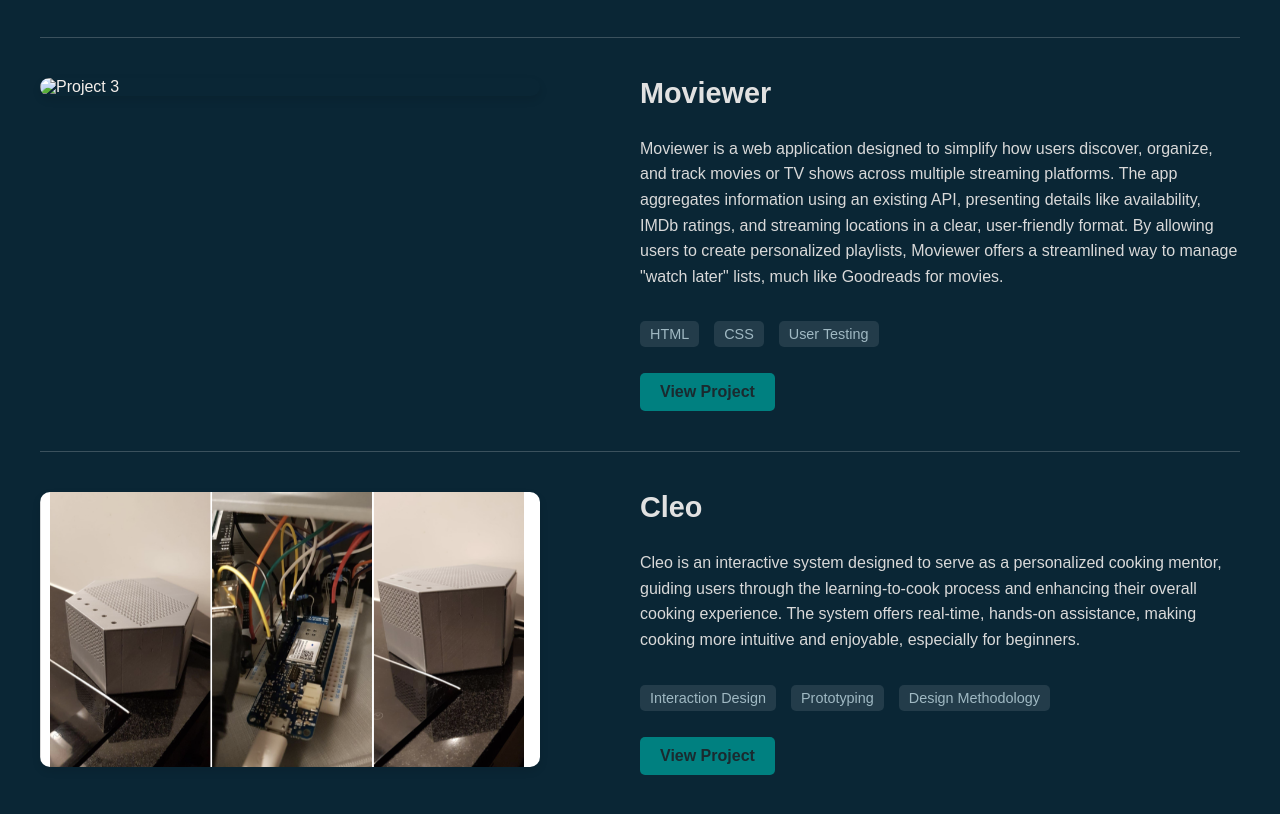
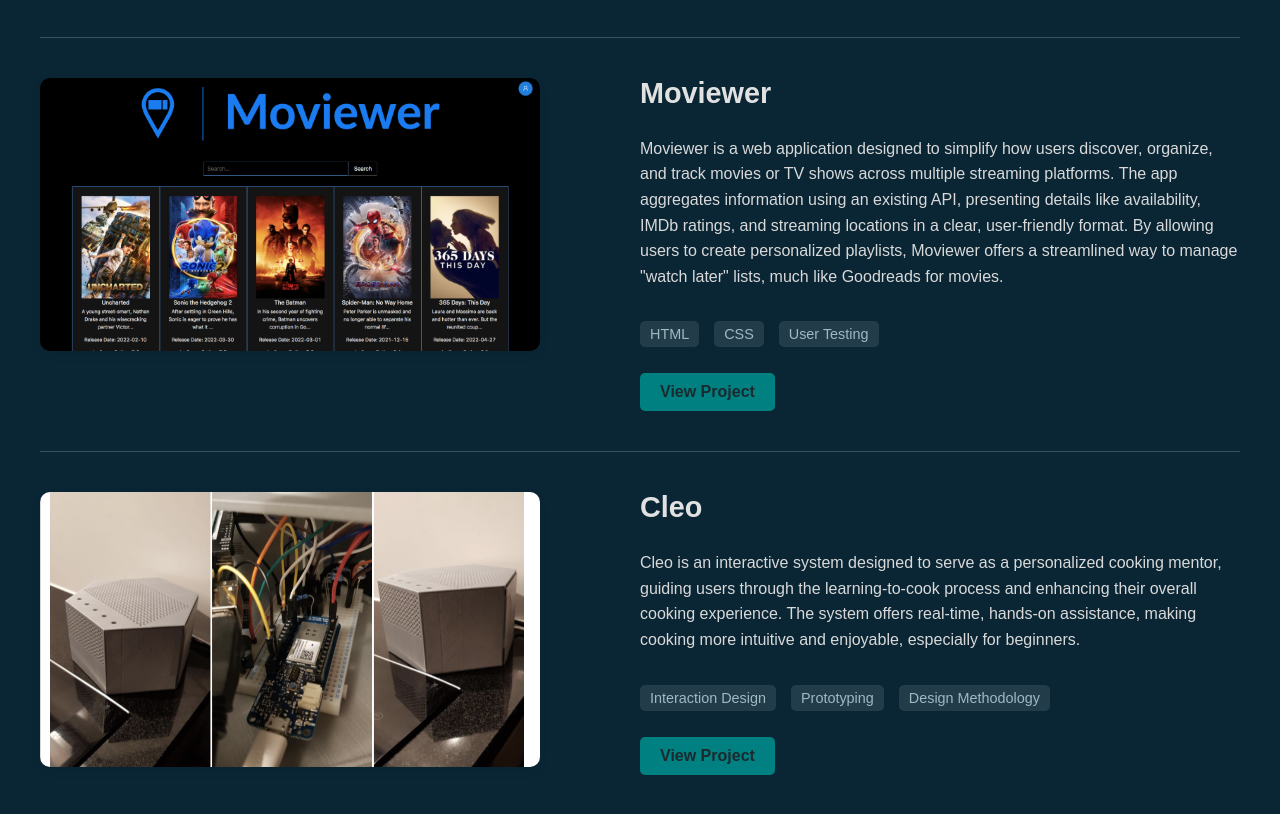
Before and after one commit to izabelle-lundqvist/portfolio, a plain HTML site: page index.html in a window 1280 px wide. Shown: the part 1649-2463 px from the top of the page. Drawn offline with Linux system fonts and the light colour scheme.

Commit message:
Update index.html

```diff
--- a/index.html
+++ b/index.html
@@ -64,7 +64,7 @@
 
         <div class="project">
             <div class="project-image">
-                <img src="project3_start.png" alt="Project 3">
+                <img src="project3_moviewerstart.png" alt="Project 3">
             </div>
             <div class="project-info">
                 <h2>Moviewer</h2>
```
